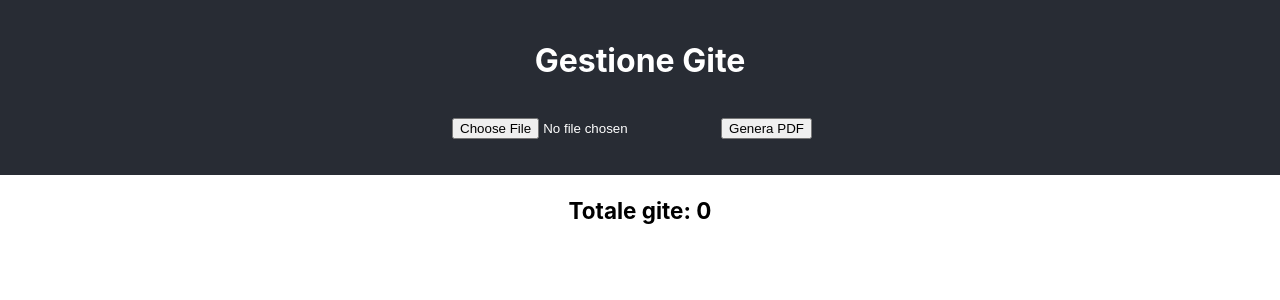
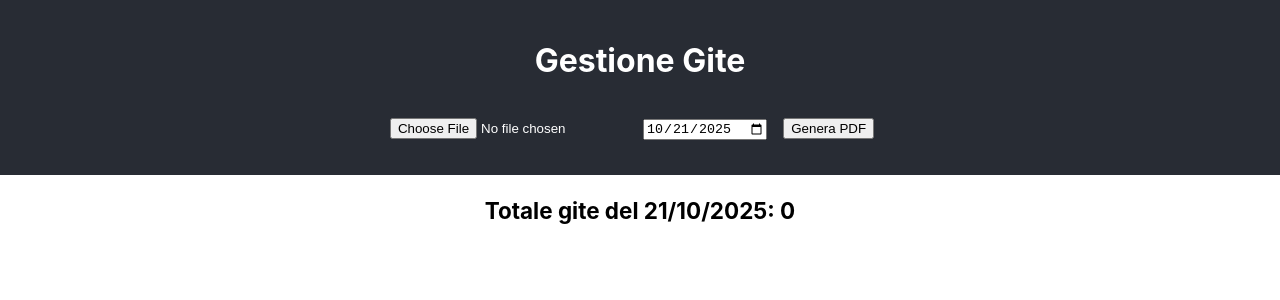
Before and after one commit to masci/routes, a React (Create React App) app: page / in a window 1280 px wide. Shown: the top 300 px of the page. Built offline with nearby package versions, Linux system fonts and the light colour scheme.

Commit message:
add date picker

```diff
--- a/src/App.js
+++ b/src/App.js
@@ -5,12 +5,41 @@ import autoTable from "jspdf-autotable";
 import JSZip from "jszip";
 import "./App.css";
 
+function getFormattedDate(date) {
+  const year = date.getFullYear();
+  const month = String(date.getMonth() + 1).padStart(2, "0");
+  const day = String(date.getDate()).padStart(2, "0");
+  return `${year}-${month}-${day}`;
+}
+
+function formatDate(dateString) {
+  if (!dateString) return "";
+  const date = new Date(dateString + "T00:00:00");
+  return new Intl.DateTimeFormat("it-IT", {
+    year: "numeric",
+    month: "2-digit",
+    day: "2-digit",
+  }).format(date);
+}
+
 function App() {
-  const [sheetData, setSheetData] = useState({ idIndex: null, groups: [] });
   // Spreadsheet configuration
   const idIndex = 6;
   const columnIndices = [18, 23, 26];
   const columnHeaders = ["Destinazione", "Codice prodotto", "Quantità"];
+
+  // Date configuration
+  const today = new Date();
+  const formattedDate = getFormattedDate(today);
+  const tomorrow = new Date();
+  tomorrow.setDate(tomorrow.getDate() + 1);
+
+  const [sheetData, setSheetData] = useState({ idIndex: null, groups: [] });
+  const [selectedDate, setSelectedDate] = useState(getFormattedDate(tomorrow));
+
+  const handleDateChange = (event) => {
+    setSelectedDate(event.target.value);
+  };
 
   const handleFileUpload = (e) => {
     const file = e.target.files[0];
@@ -84,12 +113,6 @@ function App() {
       acc[driver].push(group);
       return acc;
     }, {});
-
-    const today = new Date();
-    const year = today.getFullYear();
-    const month = String(today.getMonth() + 1).padStart(2, "0");
-    const day = String(today.getDate()).padStart(2, "0");
-    const formattedDate = `${year}-${month}-${day}`;
 
     const zip = new JSZip();
 
@@ -173,11 +196,19 @@ function App() {
         <h1>Gestione Gite</h1>
         <div className="controls">
           <input type="file" onChange={handleFileUpload} />
+          <input
+            type="date"
+            id="date-input"
+            value={selectedDate}
+            onChange={handleDateChange}
+          />
           <button onClick={handleExportToPdf}>Genera PDF</button>
         </div>
       </header>
       <div className="total-groups">
-        <h3>Totale gite: {sheetData.groups.length}</h3>
+        <h3>
+          Totale gite del {formatDate(selectedDate)}: {sheetData.groups.length}
+        </h3>
       </div>
       <>
         <div className="table-container">
```
